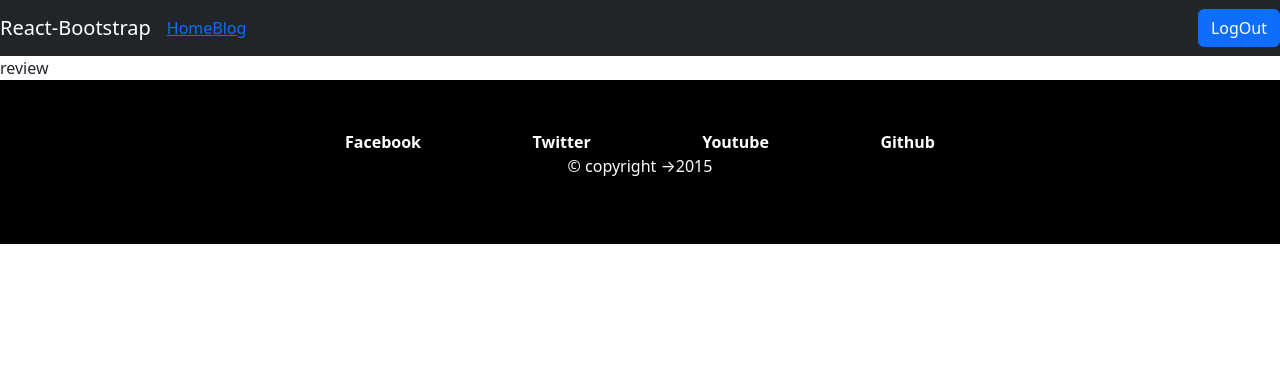
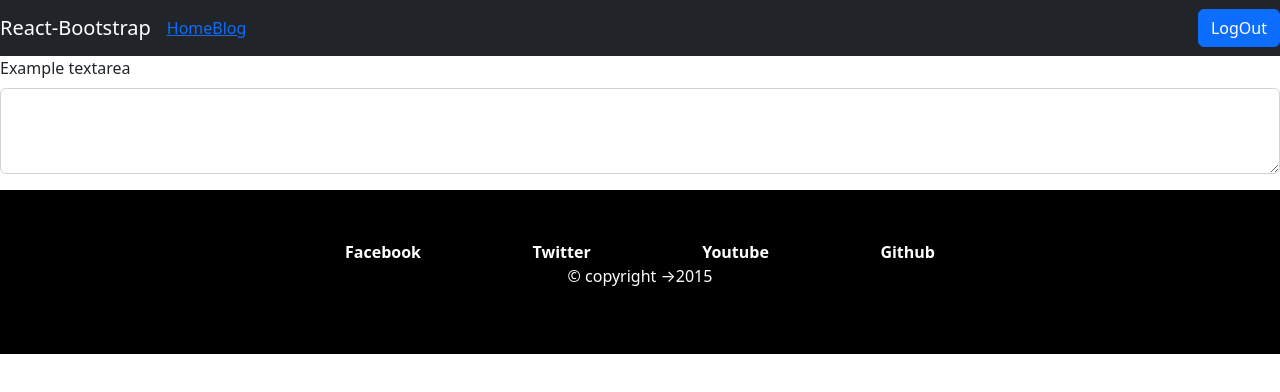
Before and after one commit to sabbirahmedseam/assignment-11-client, a React (Create React App) app: page /review in a window 1280 px wide. Shown: the top 392 px of the page. Built offline with nearby package versions, Linux system fonts and the light colour scheme; no server answers; sample sign-in values are in the browser's storage.

Commit message:
formtext

```diff
--- a/src/AddReview/AddReview.js
+++ b/src/AddReview/AddReview.js
@@ -1,16 +1,21 @@
-import React, { useContext } from 'react';
-import  { AuthContext } from '../AuthProvider/AuthProvider';
+import React, { useContext } from "react";
+import { AuthContext } from "../AuthProvider/AuthProvider";
+import Form from "react-bootstrap/Form";
 
 const AddReview = () => {
-    const{user}=useContext(AuthContext)
-    console.log(user);
+  const { user } = useContext(AuthContext);
+  console.log(user);
 
-    return (
-        <div>
-            review
-            {/* {name} */}
-        </div>
-    );
+  return (
+    <div>
+      <Form>
+        <Form.Group className="mb-3" controlId="exampleForm.ControlTextarea1">
+          <Form.Label>Example textarea</Form.Label>
+          <Form.Control as="textarea" rows={3} />
+        </Form.Group>
+      </Form>
+    </div>
+  );
 };
 
 export default AddReview;
--- a/src/AuthProvider/AuthProvider.js
+++ b/src/AuthProvider/AuthProvider.js
@@ -23,6 +23,7 @@ const AuthProvider = ({ children }) => {
     return createUserWithEmailAndPassword(auth, email, password);
   };
   const logIn = (email, password) => {
+    setLoading(true);
     return signInWithEmailAndPassword(auth, email, password);
   };
 
@@ -32,8 +33,8 @@ const AuthProvider = ({ children }) => {
 
   useEffect(() => {
     const unsubscribe = onAuthStateChanged(auth, (currentUser) => {
-        setUser(currentUser);
-        setLoading(false);
+      setUser(currentUser);
+      setLoading(false);
     });
     return () => {
       unsubscribe();
@@ -41,7 +42,7 @@ const AuthProvider = ({ children }) => {
   }, []);
   console.log(user);
 
-  const authInfo = { loading,user, googleSignIn, signInPass, logOut, logIn };
+  const authInfo = { loading, user, googleSignIn, signInPass, logOut, logIn };
   return (
     <div>
       <AuthContext.Provider value={authInfo}>{children}</AuthContext.Provider>
--- a/src/Login/Login.js
+++ b/src/Login/Login.js
@@ -20,8 +20,7 @@ const Login = () => {
       .then((result) => {
         const user = result.user;
         console.log(user);
-        // navigate(from, { replace: true });
-        navigate("/review");
+        navigate(from, { replace: true });
       })
       .catch((err) => console.log(err));
   };
--- a/src/Routes/Routes.js
+++ b/src/Routes/Routes.js
@@ -20,7 +20,10 @@ export const router = createBrowserRouter([
         element: <Home></Home>,
         loader: () => fetch("http://localhost:5000/items"),
       },
-      { path: "/blog", element: <Blog></Blog> },
+      {
+        path: "/blog",
+        element: <Blog></Blog>,
+      },
       {
         path: "/allcatg",
         element: <AllCatg></AllCatg>,
```
